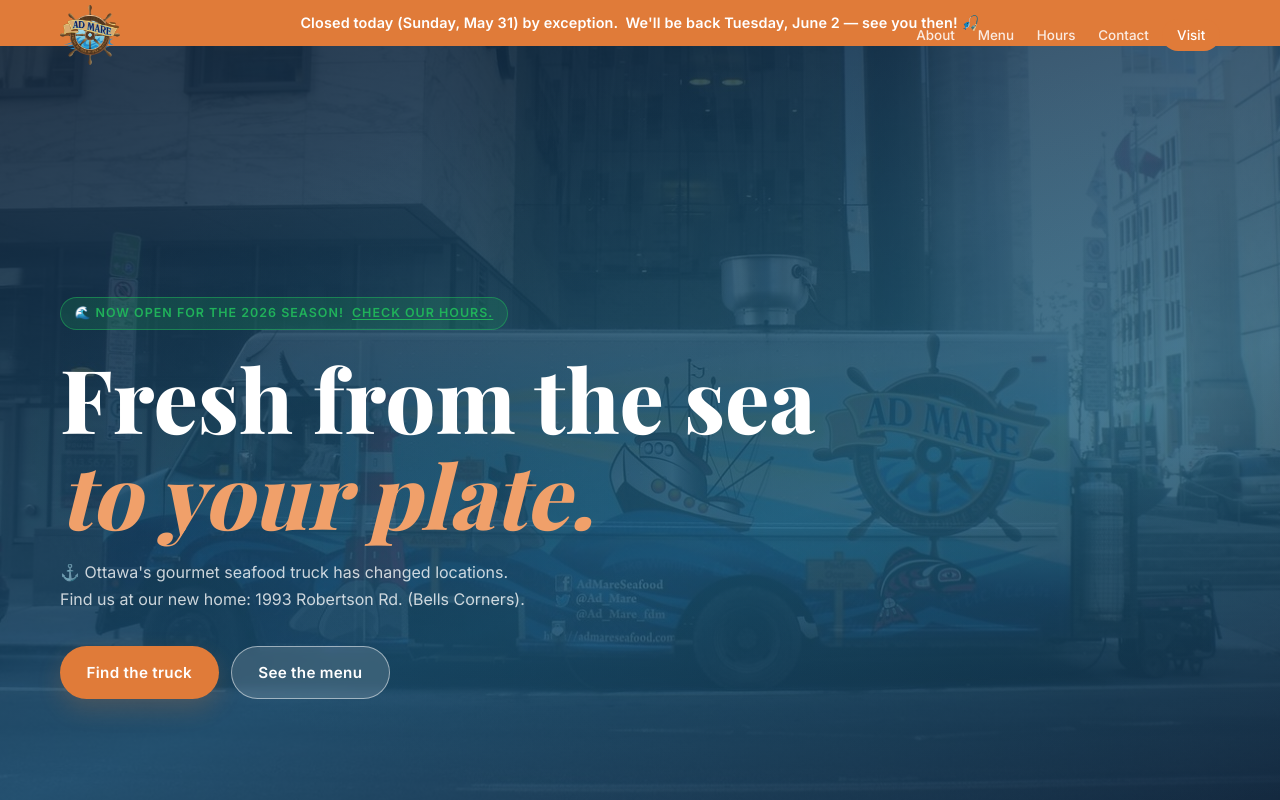
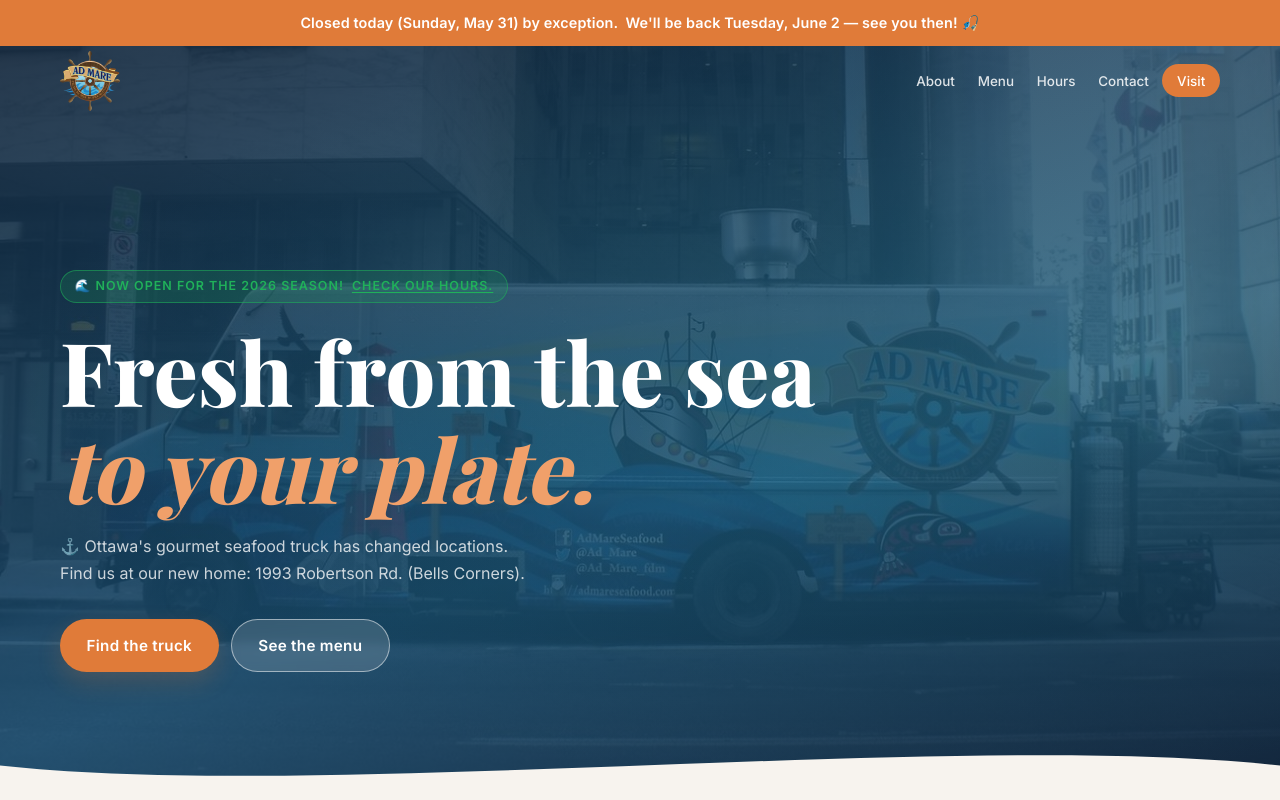
Before and after one commit to samky8/admareseafood, a website: page index.html in a window 1280 px wide. Shown: the top 800 px of the page. Drawn offline with nearby package versions, Linux system fonts and the light colour scheme; a web font is replaced by a local one.

Commit message:
Fixed banner position

```diff
--- a/index.html
+++ b/index.html
@@ -180,16 +180,13 @@
 <body>
 
   <!-- ============================================================
-       CLOSURE NOTICE — remove once reopened
+       NAV
   ============================================================ -->
+  <header class="site-header" id="top">
+  <!-- CLOSURE NOTICE — remove once reopened -->
   <div class="closure-notice" role="alert">
     Closed today (Sunday, May 31) by exception. &nbsp;We'll be back <strong>Tuesday, June 2</strong> — see you then! 🎣
   </div>
-
-  <!-- ============================================================
-       NAV
-  ============================================================ -->
-  <header class="site-header" id="top">
     <nav class="nav container">
       <a href="#top" class="nav-logo">
         <img src="images/Ad Mare Transparent.png" alt="Ad Mare" class="nav-logo-img" fetchpriority="high" decoding="async" />
@@ -648,7 +645,7 @@
           <li class="hours-day" data-day="0">
             <span class="hours-open-indicator" aria-hidden="true"></span>
             <span class="hours-day-name">Sunday:</span>
-            <span class="hours-day-time">Closed (exception — back Tuesday)</span>
+            <span class="hours-day-time">Closed (exception)</span>
           </li>
         </ul>
       </div>
--- a/style.css
+++ b/style.css
@@ -28,6 +28,7 @@
   --shadow-lg:  0 8px 40px rgba(13,33,55,0.16);
 
   --nav-height:  60px;
+  --notice-height: 40px;
   --max-width:   1160px;
   --section-gap: 3.5rem;
 }
@@ -281,7 +282,7 @@
   align-items: stretch;
   gap: 0;
   position: absolute;
-  top: calc(var(--nav-height) + 2.15rem);
+  top: calc(var(--nav-height) + var(--notice-height) + 2.15rem);
   left: 0; right: 0;
   background: var(--color-navy);
   padding: 0.75rem 1.25rem 1.25rem;
@@ -339,7 +340,7 @@
     linear-gradient(160deg, rgba(13,33,55,0.88) 0%, rgba(26,82,118,0.78) 60%, rgba(13,33,55,0.92) 100%),
     url('images/hero.jpg') center/cover no-repeat;
   background-color: var(--color-navy);
-  padding-top: calc(var(--nav-height) + 2.15rem);
+  padding-top: calc(var(--nav-height) + var(--notice-height) + 2.15rem);
 }
 .hero-overlay {
   position: absolute;
@@ -1867,6 +1868,7 @@
   :root {
     --section-gap: 6rem;
     --nav-height: 70px;
+    --notice-height: 38px;
   }
 
   /* Nav — desktop links */
```
